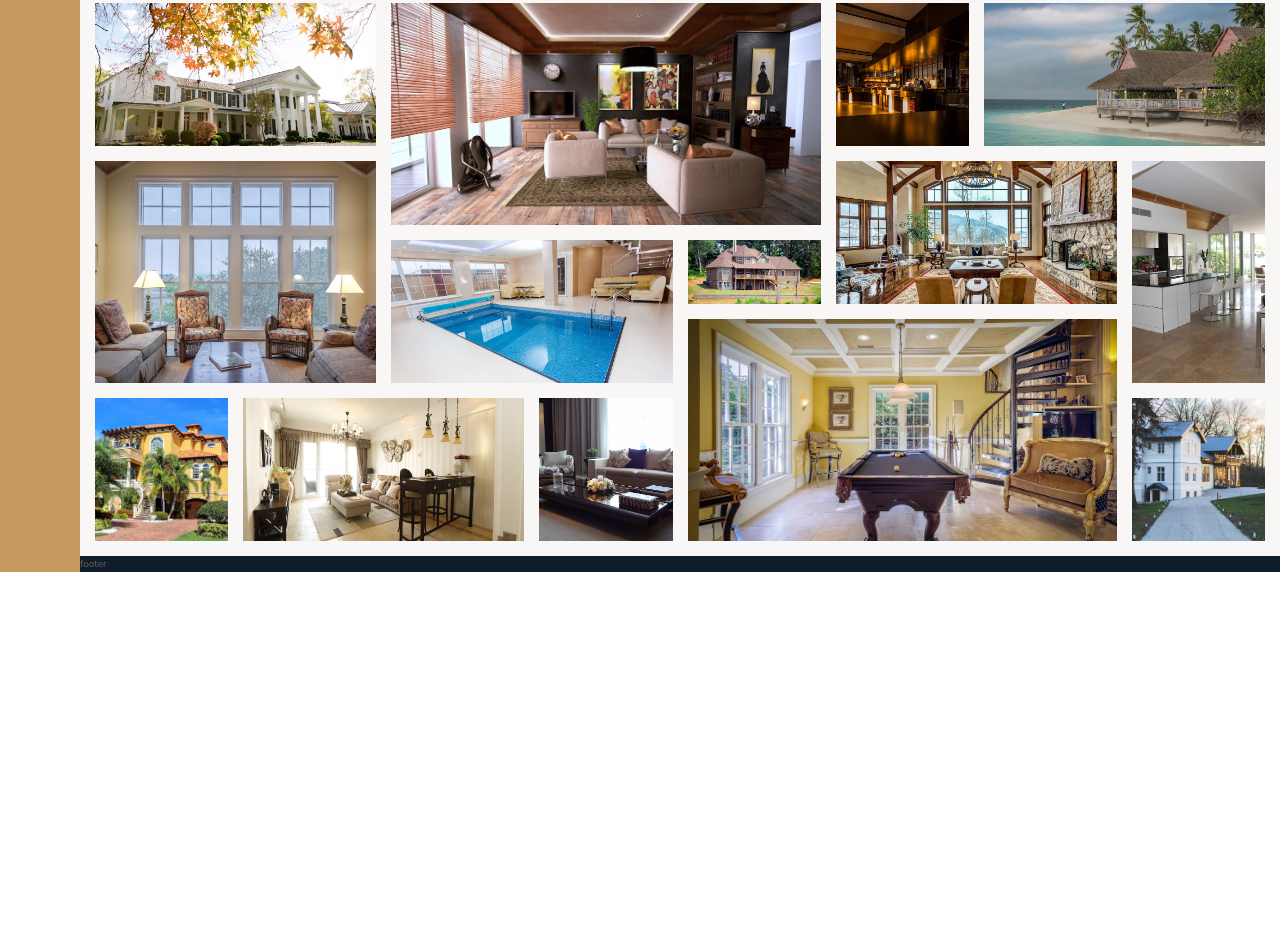
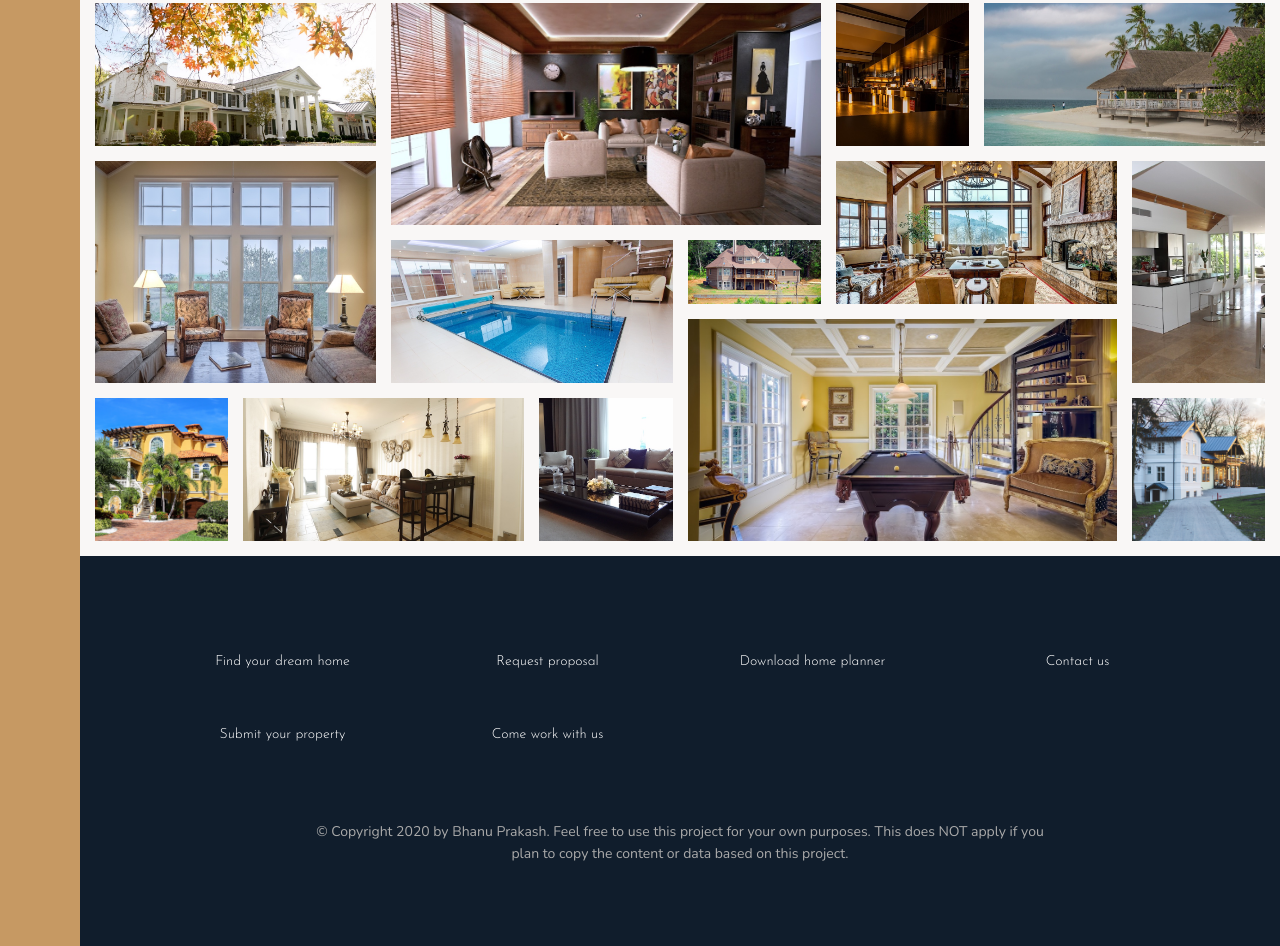
Before and after one commit to bhnprksh222/Nexter, a website: page index.html in a window 1280 px wide. Shown: the part 3084-4030 px from the top of the page. Before the commit the page ends 3656 px from the top, so only its background shows below. Drawn offline with nearby package versions, Linux system fonts and the light colour scheme.

Commit message:
Footer is added!

```diff
--- a/index.html
+++ b/index.html
@@ -328,7 +328,18 @@
         </section>
 
         <footer class="footer">
-            footer
+            <ul class="nav">
+                <li class="nav__item"><a href="#" class="nav__link">Find your dream home</a></li>
+                <li class="nav__item"><a href="#" class="nav__link">Request proposal</a></li>
+                <li class="nav__item"><a href="#" class="nav__link">Download home planner</a></li>
+                <li class="nav__item"><a href="#" class="nav__link">Contact us</a></li>
+                <li class="nav__item"><a href="#" class="nav__link">Submit your property</a></li>
+                <li class="nav__item"><a href="#" class="nav__link">Come work with us</a></li>
+            </ul>
+            <p class="copyright">
+                &copy; Copyright 2020 by Bhanu Prakash. Feel free to use this project for your own purposes.
+                This does NOT apply if you plan to copy the content or data based on this project.
+            </p>
         </footer>
 
     </body>
--- a/sass/_footer.scss
+++ b/sass/_footer.scss
@@ -1,4 +1,44 @@
 .footer {
     background-color: $color-secondary;
     grid-column: full-start / full-end;
+    padding: 8rem;
 }
+
+.nav {
+    list-style: none;
+
+    display: grid;
+    grid-template-columns: repeat(auto-fit, minmax(20rem, 1fr));
+    grid-gap: 2rem;
+    align-items: center;
+
+    &__link:link,
+    &__link:visited {
+        font-size: 1.4rem;
+        color: white;
+        text-decoration: none;
+        font-family: $font-display;
+        text-align: center;
+        padding: 1.5rem;
+        display: block;
+        transition: all 0.2s;
+
+
+    }
+
+    &__link:hover,
+    &__link:active {
+        background-color: rgba(#fff, 0.05);
+        transform: translateY(-3px);
+    }
+}
+
+.copyright {
+    font-size: 1.4rem;
+    color: $color-grey-light-2;
+    margin-top: 6rem;
+    margin-right: auto;
+    margin-left: auto;
+    text-align: center;
+    width: 70%;
+}
```
Also changed, not shown: css/style.css.
